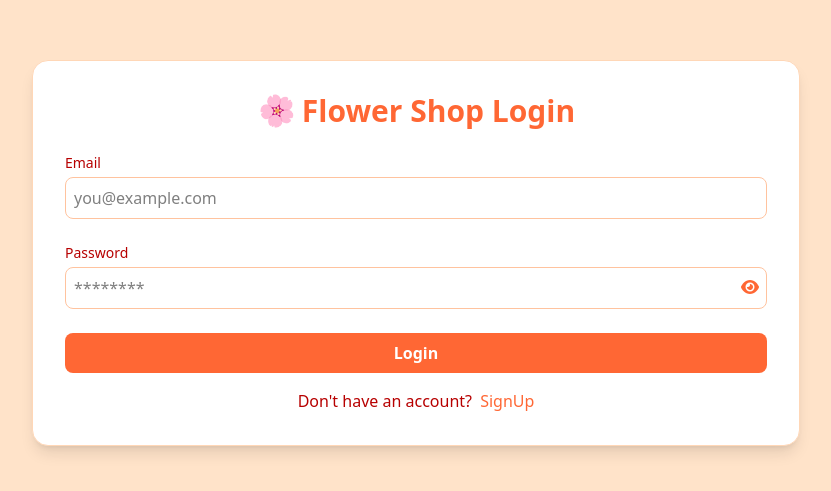
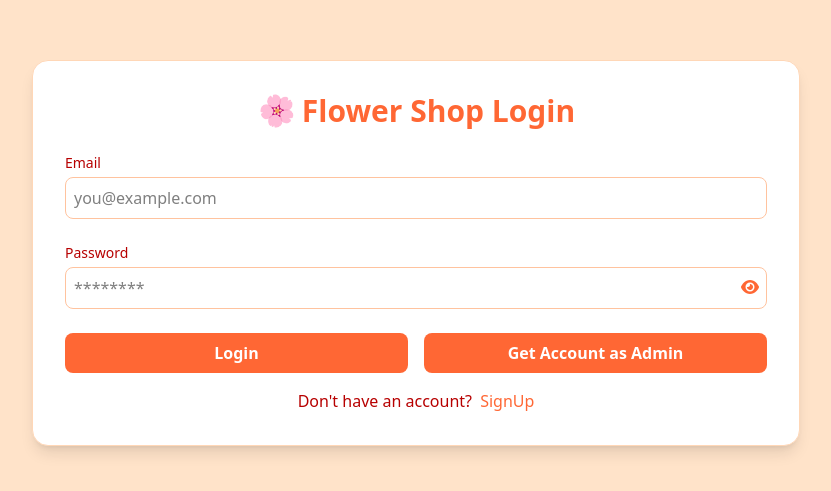
Before and after one commit to sibom007/2025-flower-shop, a React (Vite) app: page /login in a window 1280 px wide. Shown: the part 147-638 px from the top of the page, without its empty margins (224-1055 px from the left). Built offline with nearby package versions, Linux system fonts and the light colour scheme; no server answers.

Commit message:
new add a button for the ligon

```diff
--- a/src/modules/auth/components/Login.tsx
+++ b/src/modules/auth/components/Login.tsx
@@ -105,7 +105,7 @@ const Login = () => {
               )}
             </span>
           </div>
-
+          <div className="grid grid-cols-2 gap-4">
             <motion.button
               initial={{ opacity: 0, scale: 0.9 }}
               animate={{ opacity: 1, scale: 1 }}
@@ -119,6 +119,26 @@ const Login = () => {
               className="w-full bg-orangeTheme-500 hover:bg-orangeTheme-600 text-white font-semibold py-2 rounded-md transition">
               Login
             </motion.button>
+            <motion.button
+              initial={{ opacity: 0, scale: 0.9 }}
+              animate={{ opacity: 1, scale: 1 }}
+              transition={{
+                delay: 0.6,
+                type: "spring",
+                stiffness: 300,
+                damping: 20,
+              }}
+              type="button"
+              onClick={() =>
+                mutate({
+                  email: "Sibomsaha77@gmail.com",
+                  password: "123456789",
+                })
+              }
+              className="w-full bg-orangeTheme-500 hover:bg-orangeTheme-600 text-white font-semibold py-2 rounded-md transition">
+              Get Account as Admin
+            </motion.button>
+          </div>
         </motion.form>
         <div className="text-center mt-4">
           <p className="text-orangeTheme-700 inline">Don't have an account? </p>
--- a/src/modules/shop/components/Shop.tsx
+++ b/src/modules/shop/components/Shop.tsx
@@ -32,6 +32,7 @@ const Shop = () => {
     selectedType,
   });
 
+
   return (
     <div className="min-h-screen">
       <div className="p-4">
```
Lines whose indentation alone changed are shown as unchanged.
